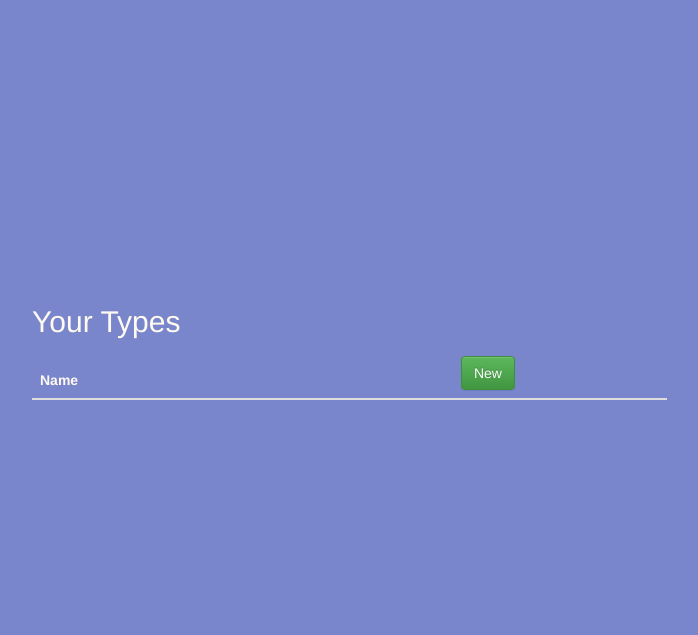
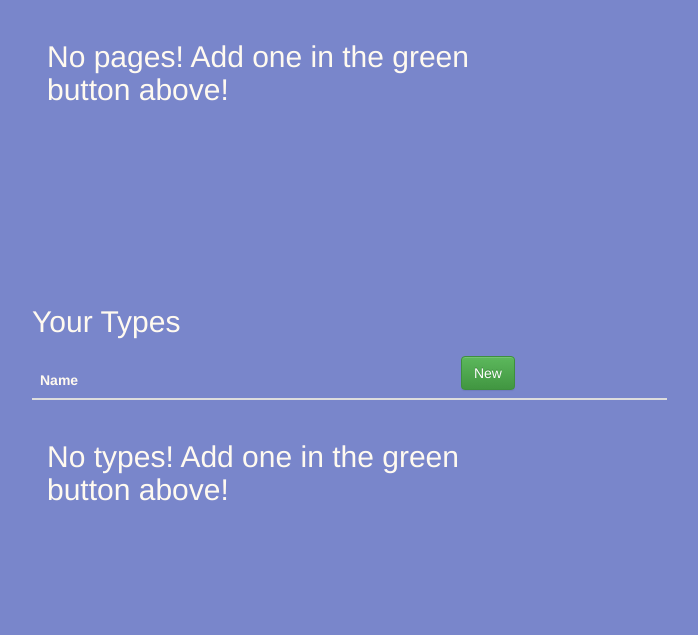
Before and after one commit to DiMesq/BD-PROJETO, a PHP site: page / in a window 1280 px wide. Shown: the part 215-850 px from the top of the page, without its empty margins (53-751 px from the left). Run offline with PHP 8.4, Linux system fonts and the light colour scheme; the visitor is signed in with stand-in values (Sample User, id 1); data that the repository does not hold is empty; some libraries are stand-ins or nearby versions.

Commit message:
Add message if the user doesnt have any pages or doesnt have any types.

```diff
--- a/answers_to_questions/query_data_warehouse.sql
+++ b/answers_to_questions/query_data_warehouse.sql
@@ -1,9 +1,11 @@
+# Get the average of login attempts for all Portuguese users, in each category, with rollup for year and month
+
 SELECT 	(SUM(reading) / MAX(utiliz_pt_count)) as average, date_year, month_number, categoria
 FROM 	d_tempo
 		NATURAL JOIN login_readings
 		NATURAL JOIN d_utilizador,
 	   (SELECT 	COUNT(*) as utiliz_pt_count
 	   	FROM 	d_utilizador
-	   	WHERE 	pais = "União Europeia") as utiliz_pt
-WHERE 	pais = "União Europeia"
+	   	WHERE 	pais = "Hong Kong") as utiliz_pt
+WHERE 	pais = "Hong Kong"
 GROUP BY date_year, month_number, categoria WITH ROLLUP;
--- a/notes_app/template/user.php
+++ b/notes_app/template/user.php
@@ -107,6 +107,11 @@
 			        <?php endforeach; ?>
 		            </tbody>
 		        </table>
+                <?php if (count($pages) < 1): ?>
+                    <div class="col-xs-10 col-offset-2">
+                        <h2> No pages! Add one in the green button above!</h2>
+                    </div>
+                <?php endif; ?>
 		    </div>
         </div>
          <div class="col-xs-2 col-sm-5">
@@ -135,6 +140,11 @@
 			        <?php endforeach; ?>
 		            </tbody>
 		        </table>
+                <?php if (count($types) < 1): ?>
+                    <div class="col-xs-10 col-offset-2">
+                        <h2> No types! Add one in the green button above!</h2>
+                    </div>
+                <?php endif; ?>
 		    </div>
         </div>
          <div class="col-xs-2 col-sm-5">
```
